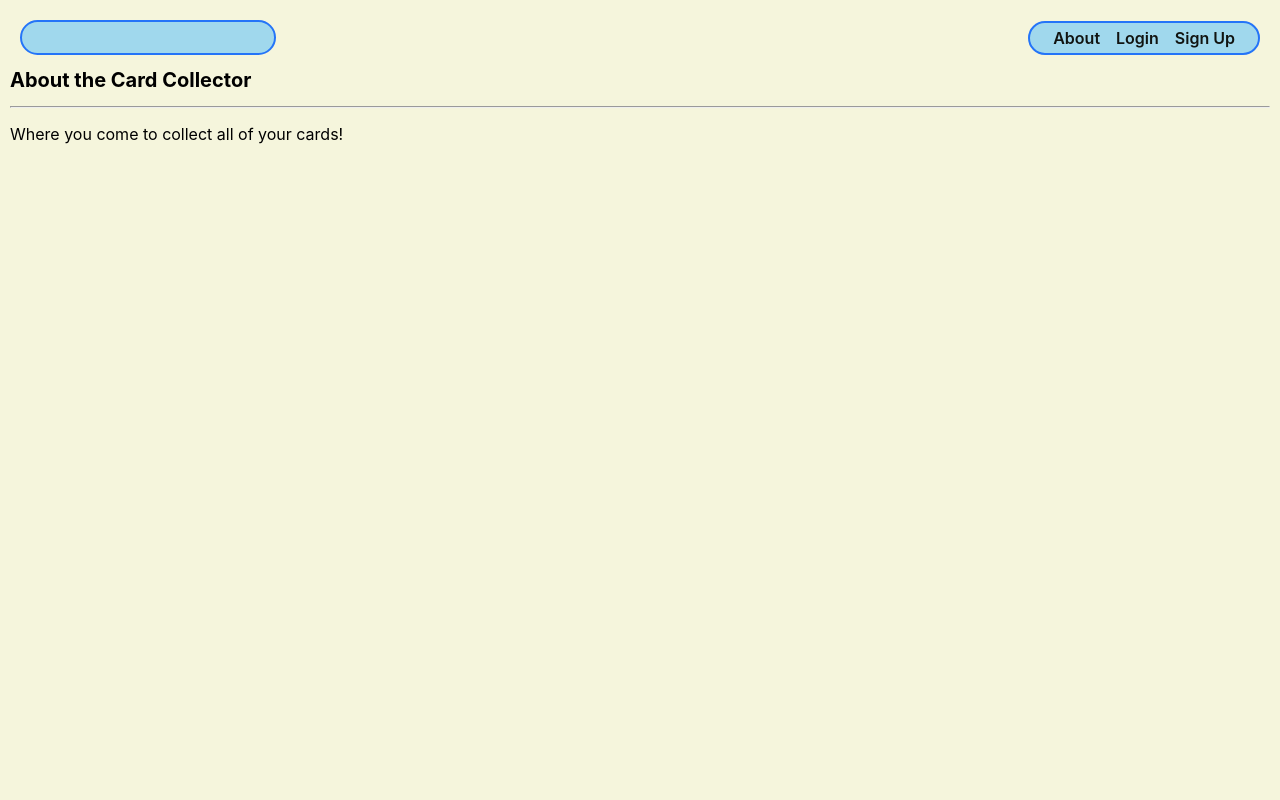
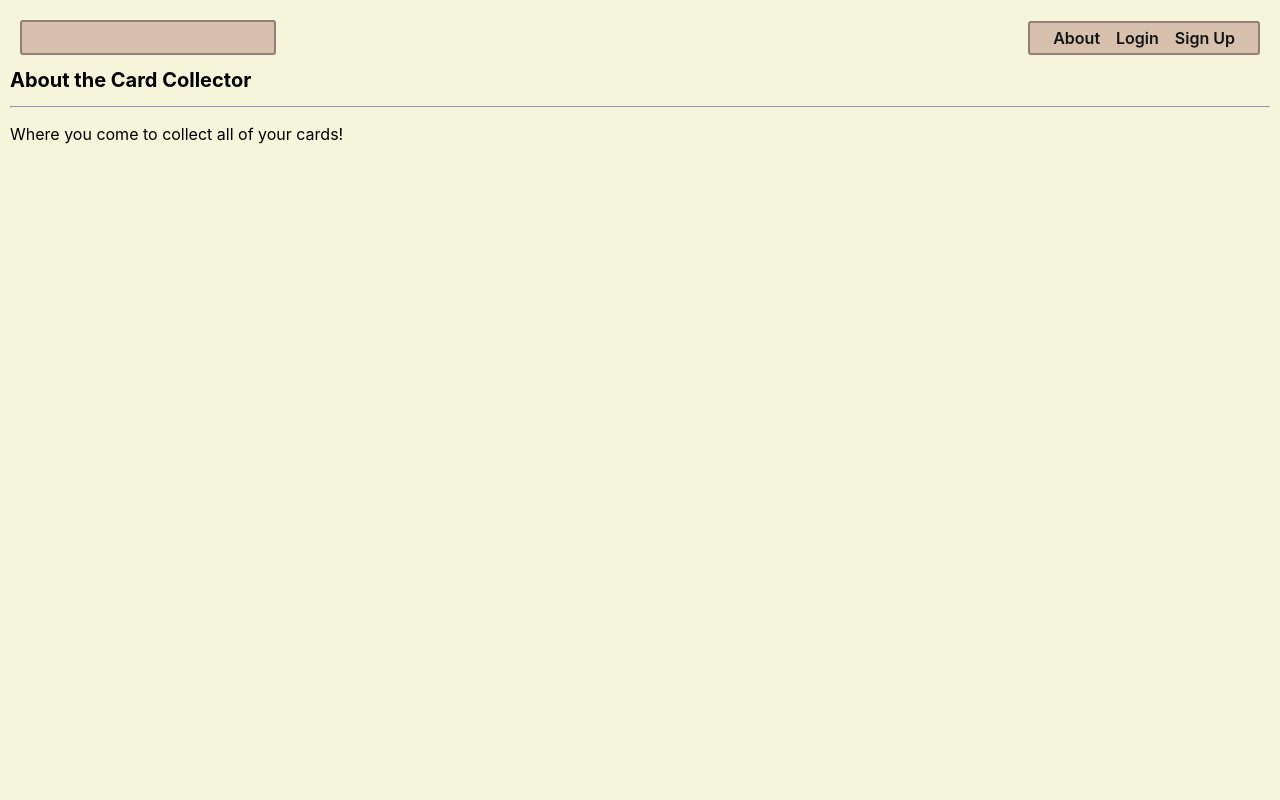
Before and after one commit to Bballard96/Card-Collector, a Django app: page /about/ in a window 1280 px wide. Run offline with Django 4.2, Linux system fonts and the light colour scheme.

Commit message:
css styling

```diff
--- a/main_app/static/css/base.css
+++ b/main_app/static/css/base.css
@@ -29,12 +29,12 @@ body {
   min-height: 100vh;
   --nav-bg: rgba(104, 197, 248, .7);
   --nav-bg-ff: rgba(104, 197, 248, .9);
-  --borders: rgb(36, 116, 248) solid 2px;
+  --borders: #967E76 solid 2px;
   --text-color: rgb(17, 20, 17);
-  --link-hover-color: rgb(16, 56, 158);
+  --link-hover-color: #884A39;
   --button-bg: rgb(245, 245, 245);
   --button-bg-hover: rgb(226, 226, 226);
-  --submit: rgb(26, 128, 0);
+  --submit: #967E76;
   --warn: rgb(255, 102, 0);
   --danger: rgb(220, 20, 30);
   --secondary: rgb(57, 57, 57);
@@ -244,7 +244,7 @@ nav li {
     margin: 0;
     background: var(--nav-bg-ff);
     border: var(--borders);
-    border-radius: 18px;
+    border-radius: 3px;
   }
 
   nav {
@@ -266,7 +266,7 @@ nav li {
 
     nav,
     .header-logo-container {
-      background: rgba(104, 197, 248, .6);
+      background: #D7C0AE;
       -webkit-backdrop-filter: blur(3px);
       backdrop-filter: blur(3px);
     }
```
